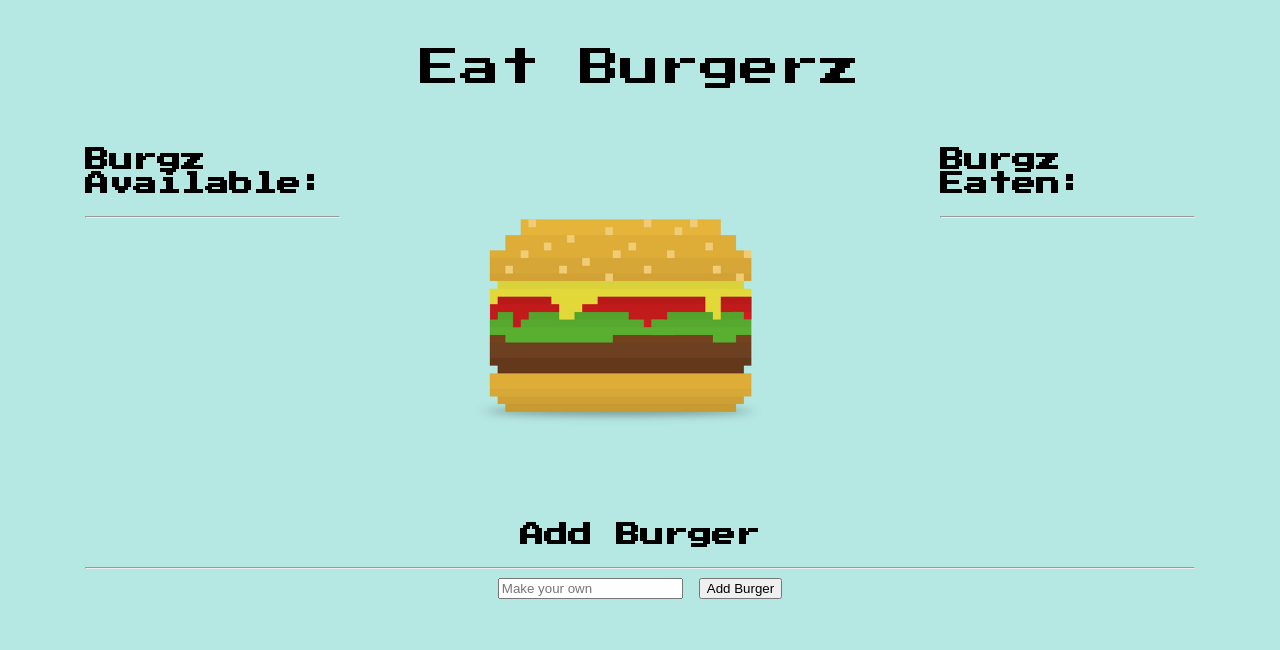
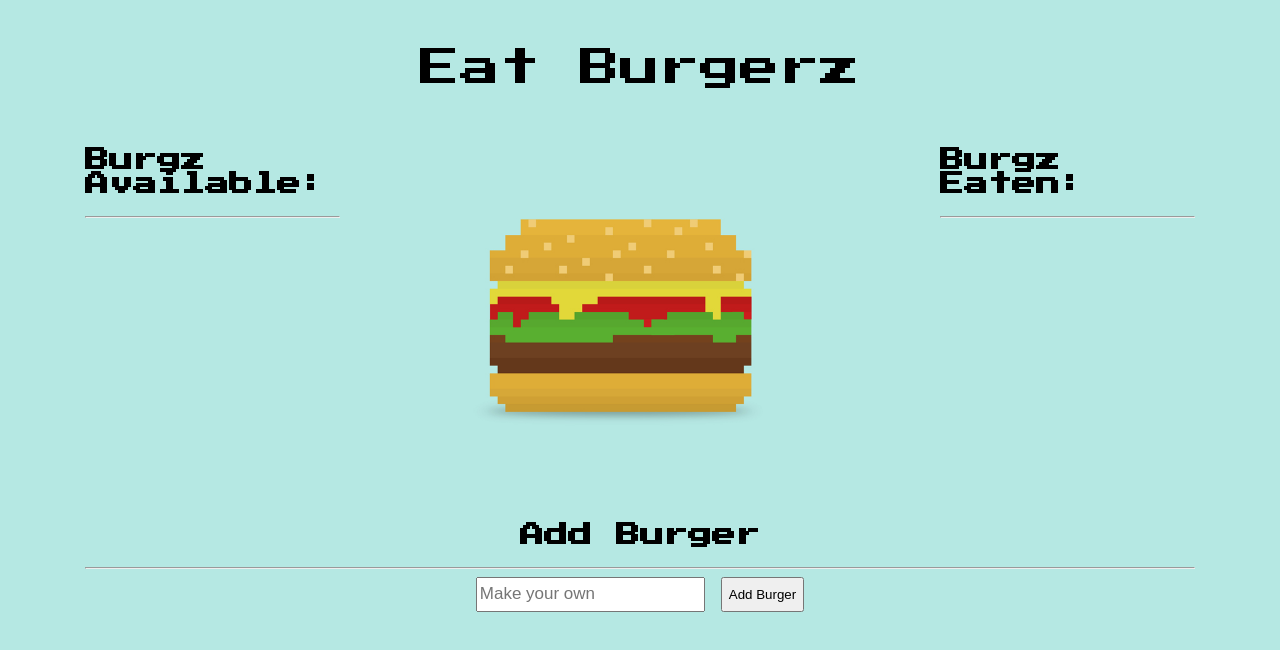
Before and after one commit to jdlehne/burg2, a website: page public/index.html in a window 1280 px wide. Drawn offline with nearby package versions, Linux system fonts and the light colour scheme; no server answers.

Commit message:
minor changes to what is returned

```diff
--- a/public/assets/css/burger_style.css
+++ b/public/assets/css/burger_style.css
@@ -39,3 +39,13 @@ ul {
 .list-group-item > button.delete{
   float:right;
 }
+
+.new-burg{
+  height: 35px;
+font-size: 17px;
+}
+
+#addBtn{
+  height:35px;
+  length:80px;
+}
--- a/public/index.html
+++ b/public/index.html
@@ -51,7 +51,7 @@
         <hr>
         <form id="add-form">
           <input class="new-burg" placeholder="Make your own" type="text" />
-          <button type="submit" class="btn btn-default">Add Burger</button>
+          <button type="submit" class="btn btn-default"id="addBtn">Add Burger</button>
         </form>
         <br>
       </div>
--- a/public/js/view.js
+++ b/public/js/view.js
@@ -7,7 +7,7 @@ $(document).ready(function() {
   $(document).on("click", "button.delete", eatBurger);
 
   getBurgers(); // displays all uneaten in database //
-  chomped();//displays eaten burgz---//
+  chomped(); //displays eaten burgz---//
 
   // This function grabs burgers from the database to display
   function getBurgers() {
@@ -40,7 +40,7 @@ $(document).ready(function() {
           var newRow = $([
             "<li class='list-group-item burger-item'>",
             "<span>",
-            data[i].burger_name,
+            data[i].id + ". " + data[i].burger_name,
             "</span>",
             "</li>",
             "<hr>"
@@ -66,26 +66,38 @@ $(document).ready(function() {
 
 ///---eat burgz
 
-console.log("eating burger");
-
-function eatBurger(){
-//  $.put("api/burgers/:id", function(data){
-    var id = $(this).data("id");
+function eatBurger(getBurgers) {
+  console.log("eating burger");
+    var id = $(this).data.id;
+    console.log(id);
     $.ajax({
       method: "PUT",
       url: "/api/burgers/" + id,
-      devoured:true
+      devoured: true
     }).done(getBurgers);
-  //});
 }
 
 
-/*function eatBurger(burger) {
+/*
+
+function eatBurger(burger) {
   $.ajax({
     method: "PUT",
     url: "/api/burgers",
     data: burger
   }).done(getBurgers);
+
+
+  function eatBurger(event) {
+    event.preventDefault();
+    var id = $(this).data("id");
+    var burger = {
+      burger_name: id,
+      devoured: true
+    };
+
+    $.post("/api/burgers", burger, getBurgers);
+  }
 }*/
 
 /////////////----WORKING ABOVE-------//////////////////
```
